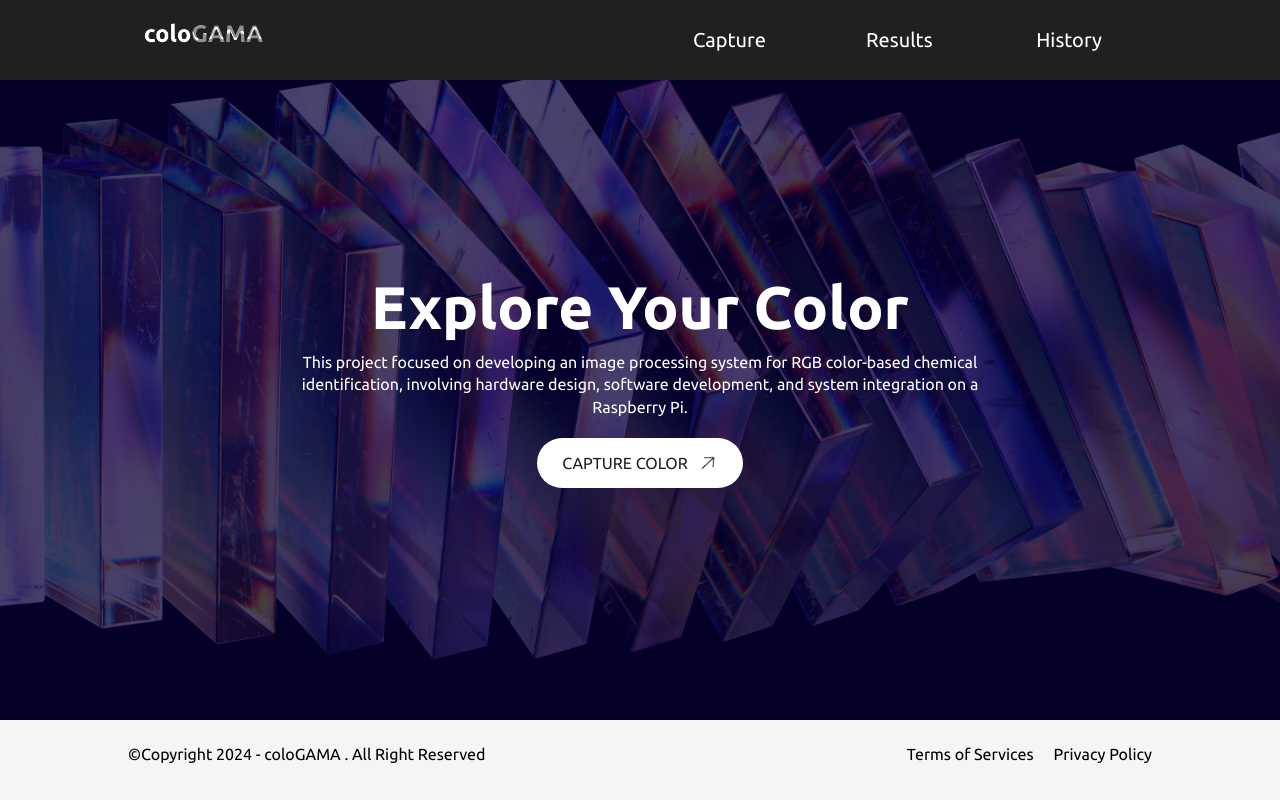
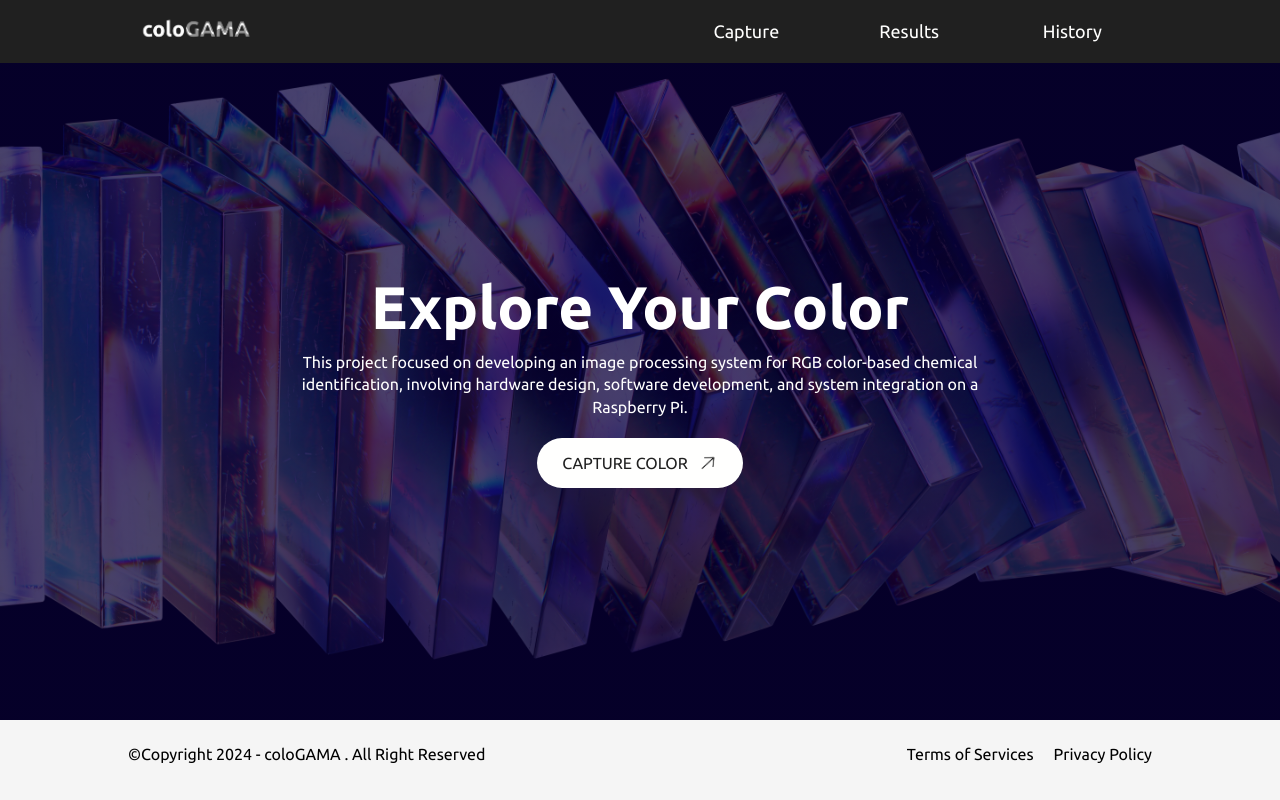
Before and after one commit to jakditstudio/coloGAMA, a React (Vite) app in the folder frontend/: page / in a window 1280 px wide. Built offline with nearby package versions, Linux system fonts and the light colour scheme.

Commit message:
resizing navbar

```diff
--- a/frontend/src/Components/NavBar/Navbar.css
+++ b/frontend/src/Components/NavBar/Navbar.css
@@ -2,7 +2,7 @@ nav{
     width: 100%;
     background-color: #202020;
     color: #fffffe;
-    padding: 8px 0;
+    padding: 6px 0;
     position: fixed;
     top: 0;
     left: 0;
@@ -12,13 +12,13 @@ nav{
 }
 .logo{
     width: auto;
-    height: 50px;
+    height: 45px;
 }
 nav ul li{
     display: inline-block;
     list-style: none;
-    margin: 20px 50px;
-    font-size: 20px;
+    margin: 15px 50px;
+    font-size: 18px;
 }
 .menu-icon{
     display: none;
```
